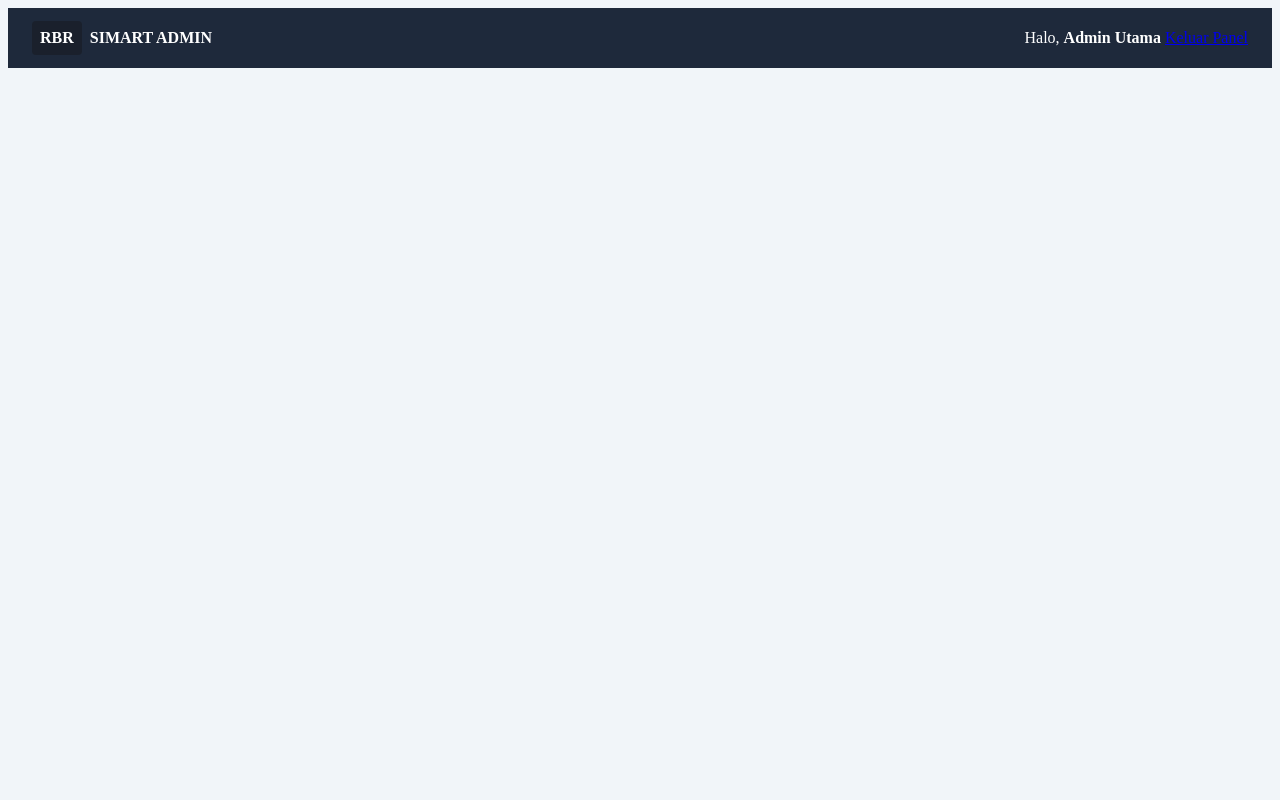
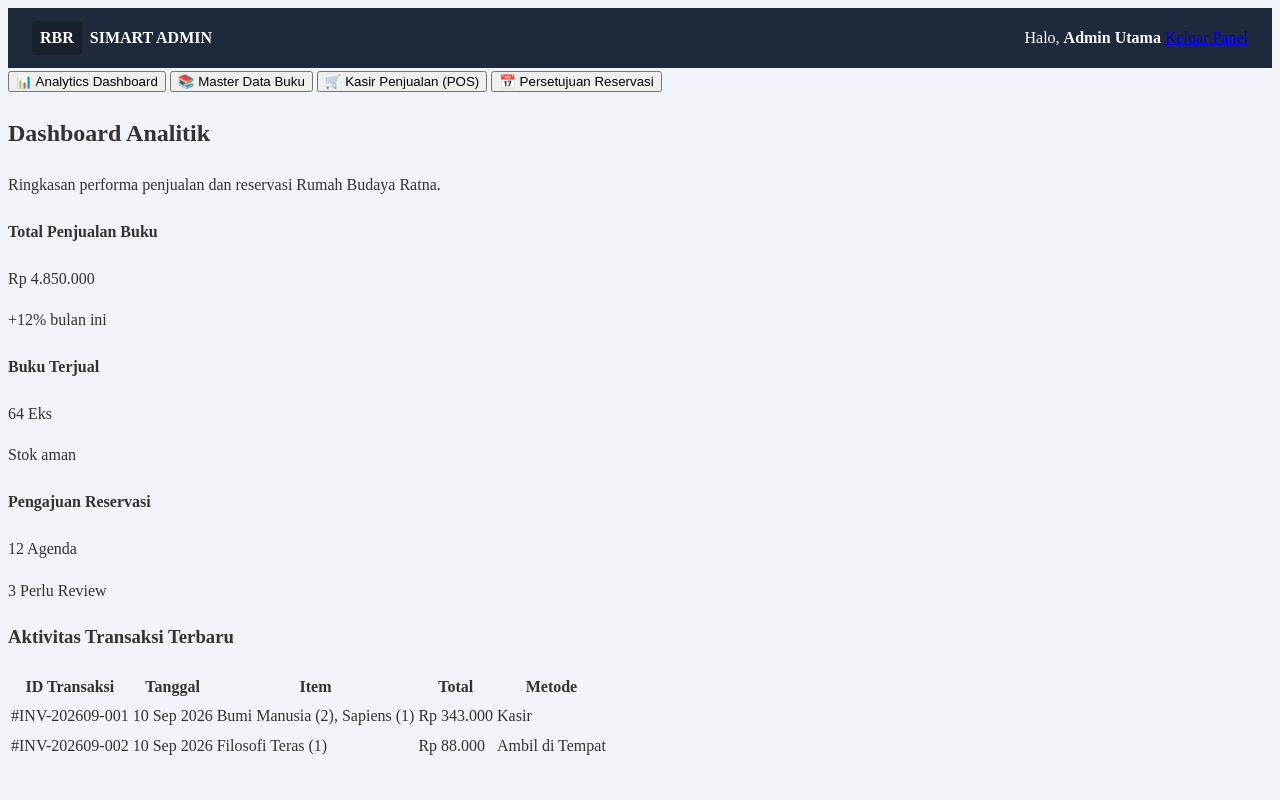
Before and after one commit to PBLRBR/RBR, a PHP site: page /admin.html in a window 1280 px wide. Run offline with PHP 8.4, Linux system fonts and the light colour scheme.

Commit message:
analytics, book

```diff
--- a/admin.html
+++ b/admin.html
@@ -6,7 +6,6 @@
     <title>Admin Dashboard | SIMART RBR</title>
     <link rel="stylesheet" href="css/admin.css">
 </head>
-
 <body class="admin-body">
 
     <!-- Top Admin Bar -->
@@ -20,4 +19,136 @@
             <a href="index.html" class="btn-sm btn-secondary">Keluar Panel</a>
         </div>
     </header>
+    <div class="admin-container">
+         <!--sidebar  -->
+        <aside class="admin-sidebar">
+            <nav class="sidebar-menu">
+                <button class="sidebar-btn active" data-tab="analytics">
+                    📊 Analytics Dashboard
+                </button>
+                <button class="sidebar-btn" data-tab="buku">
+                    📚 Master Data Buku
+                </button>
+                <button class="sidebar-btn" data-tab="pos">
+                    🛒 Kasir Penjualan (POS)
+                </button>
+                <button class="sidebar-btn" data-tab="reservasi">
+                    📅 Persetujuan Reservasi
+                </button>
+            </nav>
+        </aside>
+        <!-- pages -->
+        <main class="admin-content">
+            <!-- analytics -->
+             <section id="tab-analytics" class="tab-content active">
+                <h2>Dashboard Analitik</h2>
+                <p class="subtitle">Ringkasan performa penjualan dan reservasi Rumah Budaya Ratna.</p>
+
+                <div class="stats-grid">
+                    <div class="stat-card">
+                        <h4>Total Penjualan Buku</h4>
+                        <p class="stat-number">Rp 4.850.000</p>
+                        <span class="stat-trend positive">+12% bulan ini</span>
+                    </div>
+                    <div class="stat-card">
+                        <h4>Buku Terjual</h4>
+                        <p class="stat-number">64 Eks</p>
+                        <span class="stat-trend neutral">Stok aman</span>
+                    </div>
+                    <div class="stat-card">
+                        <h4>Pengajuan Reservasi</h4>
+                        <p class="stat-number">12 Agenda</p>
+                        <span class="stat-trend warning">3 Perlu Review</span>
+                    </div>
+                </div>
+
+                <div class="admin-card margin-top-30">
+                    <h3>Aktivitas Transaksi Terbaru</h3>
+                    <table class="data-table margin-top-15">
+                        <thead>
+                            <tr>
+                                <th>ID Transaksi</th>
+                                <th>Tanggal</th>
+                                <th>Item</th>
+                                <th>Total</th>
+                                <th>Metode</th>
+                            </tr>
+                        </thead>
+                        <tbody>
+                            <tr>
+                                <td>#INV-202609-001</td>
+                                <td>10 Sep 2026</td>
+                                <td>Bumi Manusia (2), Sapiens (1)</td>
+                                <td>Rp 343.000</td>
+                                <td><span class="badge badge-success">Kasir</span></td>
+                            </tr>
+                            <tr>
+                                <td>#INV-202609-002</td>
+                                <td>10 Sep 2026</td>
+                                <td>Filosofi Teras (1)</td>
+                                <td>Rp 88.000</td>
+                                <td><span class="badge badge-info">Ambil di Tempat</span></td>
+                            </tr>
+                        </tbody>
+                    </table>
+                </div>
+            </section>
+            <!-- buku -->
+             <section id="tab-buku" class="tab-content">
+                <div class="section-header">
+                    <div>
+                        <h2>Kelola Master Data Buku</h2>
+                        <p class="subtitle">Tambah, edit, atau hapus koleksi buku di toko.</p>
+                    </div>
+                    <button class="btn-primary" id="btn-add-book">+ Tambah Buku Baru</button>
+                </div>
+
+                <div class="admin-card">
+                    <table class="data-table">
+                        <thead>
+                            <tr>
+                                <th>Judul Buku</th>
+                                <th>Penulis</th>
+                                <th>Kategori</th>
+                                <th>Harga</th>
+                                <th>Stok</th>
+                                <th>Kondisi</th>
+                                <th>Aksi</th>
+                            </tr>
+                        </thead>
+                        <tbody id="admin-book-list">
+                            <tr>
+                                <td><strong>Bumi Manusia</strong></td>
+                                <td>Pramoedya Ananta Toer</td>
+                                <td>Sastra</td>
+                                <td>Rp 85.000</td>
+                                <td>12</td>
+                                <td><span class="badge">Baru</span></td>
+                                <td>
+                                    <button class="btn-sm btn-secondary">Edit</button>
+                                    <button class="btn-sm btn-danger">Hapus</button>
+                                </td>
+                            </tr>
+                            <tr>
+                                <td><strong>Laskar Pelangi</strong></td>
+                                <td>Andrea Hirata</td>
+                                <td>Sastra</td>
+                                <td>Rp 50.000</td>
+                                <td>5</td>
+                                <td><span class="badge">Bekas</span></td>
+                                <td>
+                                    <button class="btn-sm btn-secondary">Edit</button>
+                                    <button class="btn-sm btn-danger">Hapus</button>
+                                </td>
+                            </tr>
+                        </tbody>
+                    </table>
+                </div>
+            </section>
+
+
+
+        </main>
+    </div>
+    <script src="js/admin.js"></script>
 </body>
--- a/css/admin.css
+++ b/css/admin.css
@@ -31,3 +31,11 @@ body {
     padding: 4px 8px;
     border-radius: 4px;
 }
+
+.tab-content {
+    display: none;
+}
+
+.tab-content.active {
+    display: block;
+}
--- a/js/admin.js
+++ b/js/admin.js
@@ -1 +1,16 @@
-// tes aaaaaaa
+document.addEventListener('DOMContentLoaded', () => {
+    // switch page
+    const sidebarBtns = document.querySelectorAll('.sidebar-btn');
+    const tabContents = document.querySelectorAll('.tab-content');
+
+    sidebarBtns.forEach(btn => {
+        btn.addEventListener('click', () => {
+            sidebarBtns.forEach(b => b.classList.remove('active'));
+            tabContents.forEach(c => c.classList.remove('active'));
+
+            btn.classList.add('active');
+            const targetTab = btn.getAttribute('data-tab');
+            document.getElementById(`tab-${targetTab}`).classList.add('active');
+        });
+    });
+});
```
